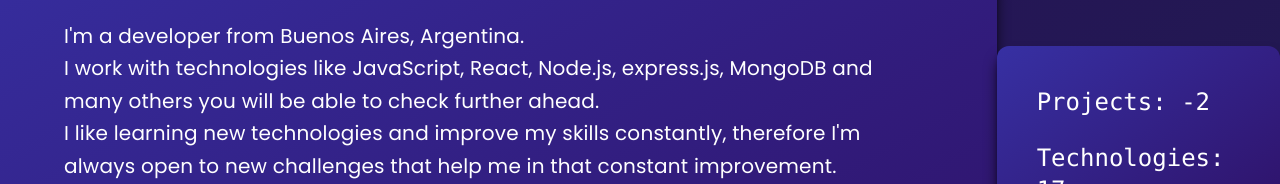
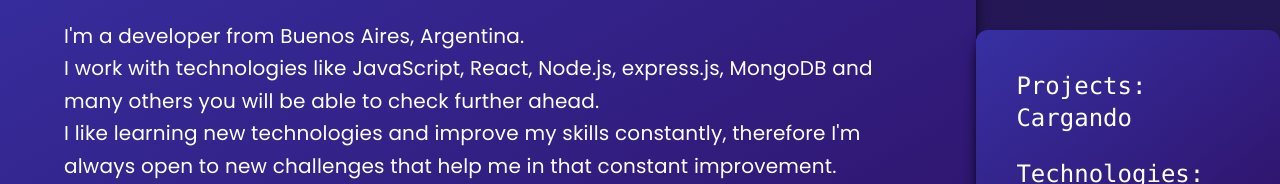
Before and after one commit to Franco-IC/portfolio, a React (Vite) app: page / in a window 1280 px wide. Shown: the part 365-549 px from the top of the page. Built offline with nearby package versions, Linux system fonts and the light colour scheme; no server answers.

Commit message:
changed ZoomIn scale and duration

```diff
--- a/src/components/About.jsx
+++ b/src/components/About.jsx
@@ -48,7 +48,7 @@
             {repos ? (
               <>
                 <Typography variant="h5" className="font-mono">
-                  Projects: {proyectos}{" "}
+                  Projects: {proyectos > 0 ? proyectos : "Cargando"}{" "}
                 </Typography>{" "}
                 <br />
                 <Typography variant="h5" className="font-mono">
```
